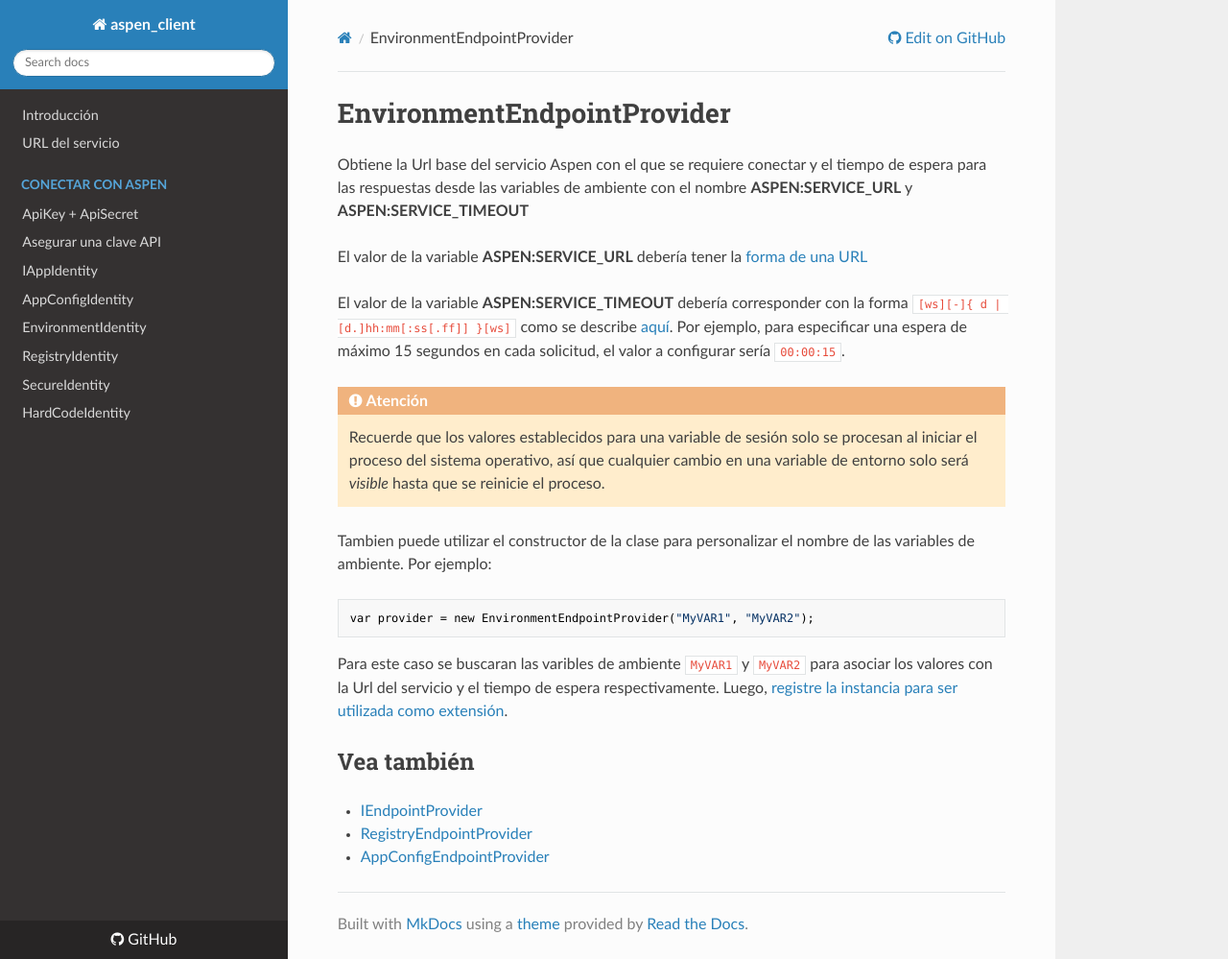
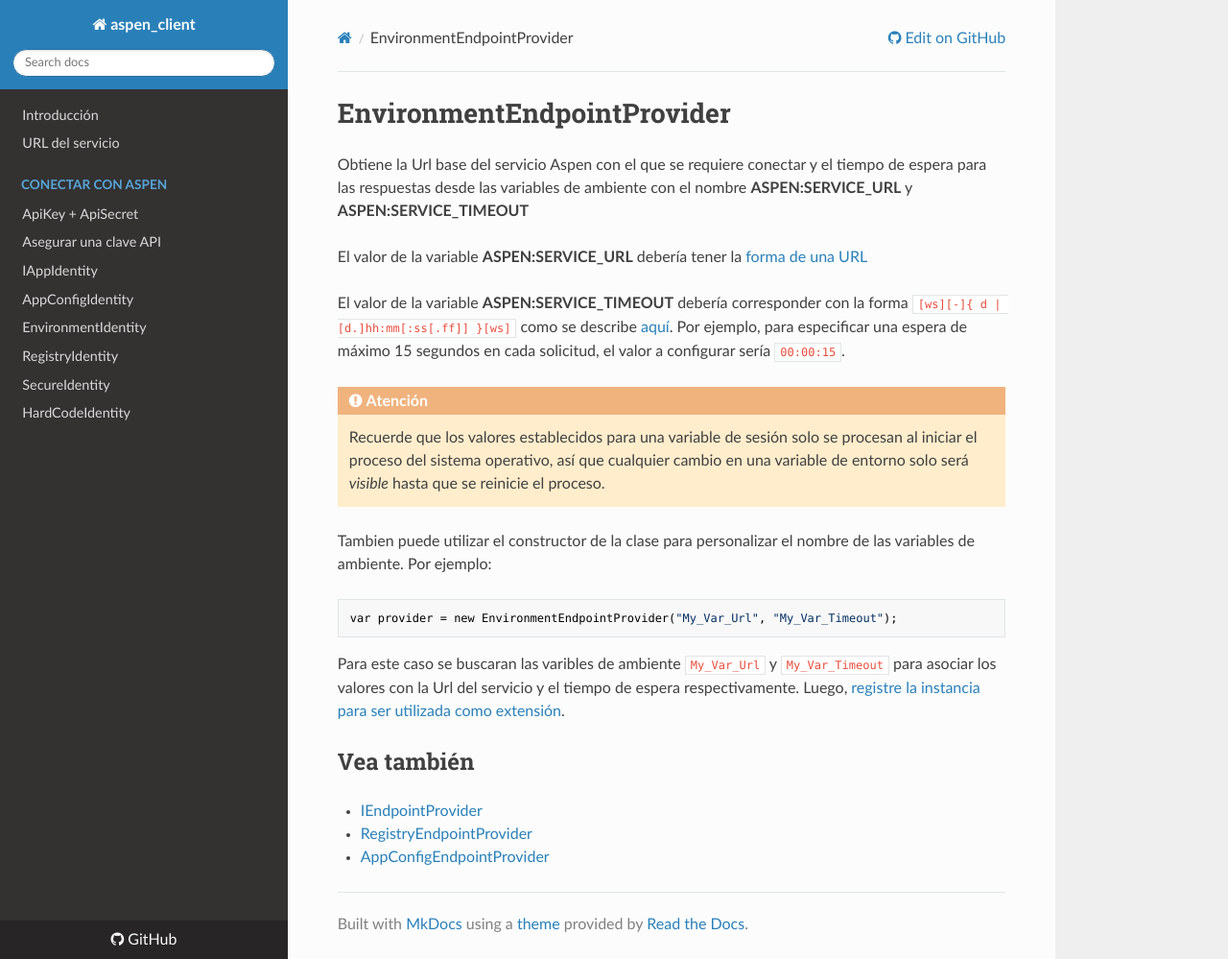
Before and after one commit to RD-Processa/Everco.Services.Aspen.Client.Docs, an MkDocs documentation site: the page built from docs/EnvironmentEndpointProvider.md, in a window 1280 px wide and 999 px high. Shown: the whole window at 96% size. Built offline with MkDocs 1.6.1, drawn with Linux system fonts in a browser that asks for light colours; nearby versions of some CDN libraries; old or Windows-style settings are respelled for this version of MkDocs.

Commit message:
Ajustes EnvironmentEndpointProvider

````diff
--- a/docs/EnvironmentEndpointProvider.md
+++ b/docs/EnvironmentEndpointProvider.md
@@ -14,10 +14,10 @@ El valor de la variable **ASPEN:SERVICE_TIMEOUT** debería corresponder con la f
 Tambien puede utilizar el constructor de la clase para personalizar el nombre de las variables de ambiente. Por ejemplo:
 
 ```c#
-var provider = new EnvironmentEndpointProvider("MyVAR1", "MyVAR2");
+var provider = new EnvironmentEndpointProvider("My_Var_Url", "My_Var_Timeout");
 ```
 
-Para este caso se buscaran las varibles de ambiente `MyVAR1` y `MyVAR2` para asociar los valores con la Url del servicio y el tiempo de espera respectivamente. Luego, [registre la instancia para ser utilizada como extensión](ServiceLocator.md).
+Para este caso se buscaran las varibles de ambiente `My_Var_Url` y `My_Var_Timeout` para asociar los valores con la Url del servicio y el tiempo de espera respectivamente. Luego, [registre la instancia para ser utilizada como extensión](ServiceLocator.md).
 
 ## Vea también
 
````
